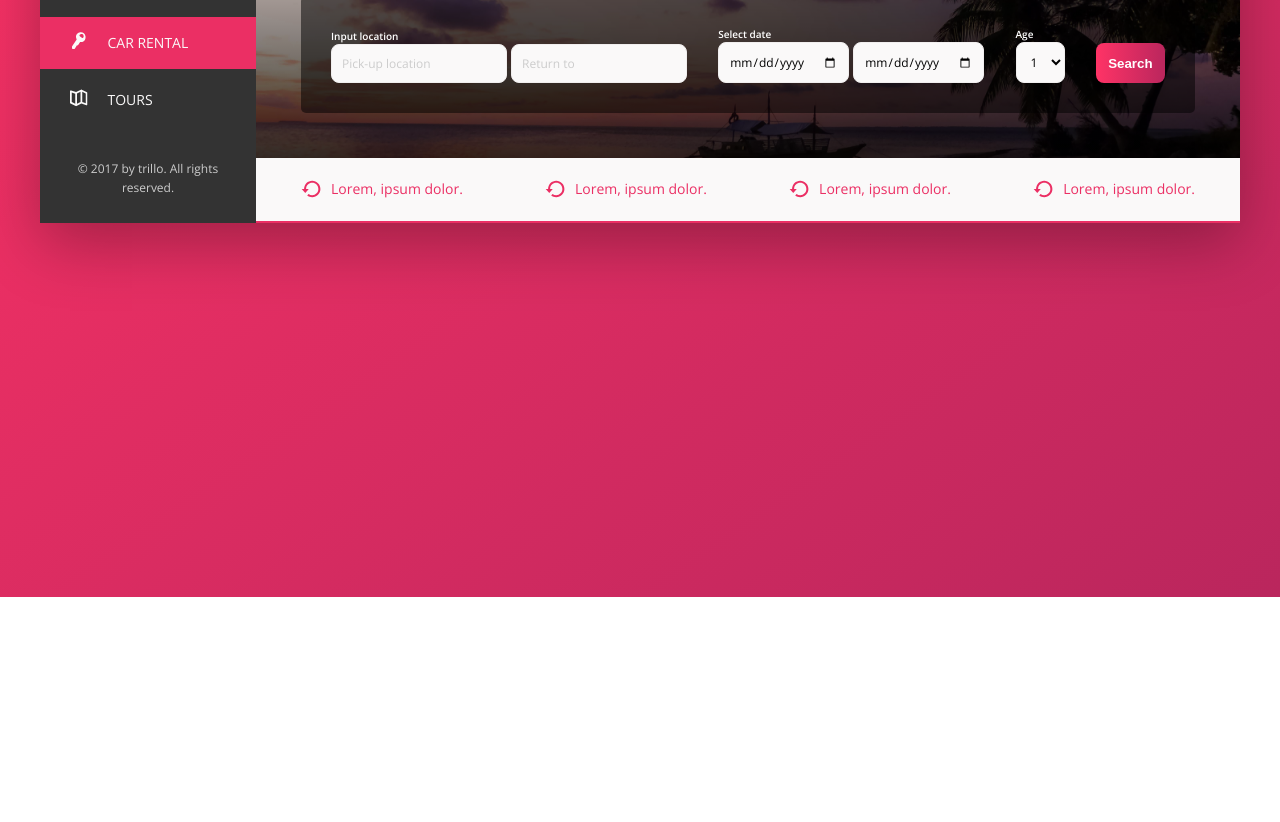
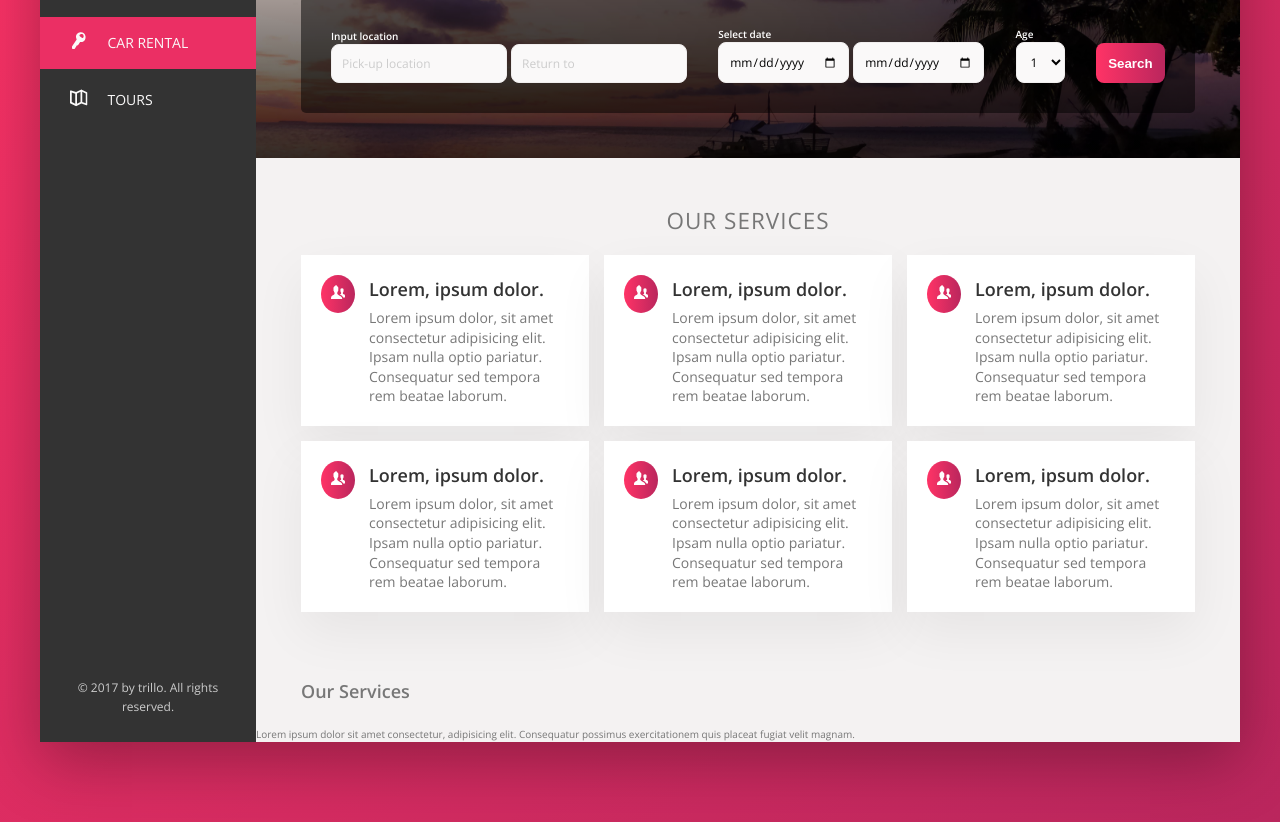
Before and after one commit to pauliversonc/trillo, a website: page pages/car-rental.html in a window 1280 px wide. Shown: the part 283-1105 px from the top of the page. Before the commit the page ends 880 px from the top, so only its background shows below. Drawn offline with nearby package versions, Linux system fonts and the light colour scheme.

Commit message:
Update: card component added

```diff
--- a/pages/car-rental.html
+++ b/pages/car-rental.html
@@ -108,8 +108,10 @@
                         <div class="rent__form-group">
                             <label class="rent__label" for="rentFrom">Input location</label>
                             <div class="rent__form-wrap">
-                                <input type="text" placeholder="Pick-up location" name="rentFrom" id="rentFrom" class="rent__input">
-                                <input type="text" placeholder="Return to" name="rentto" id="rentto" class="rent__input">
+                                <input type="text" placeholder="Pick-up location" name="rentFrom" id="rentFrom"
+                                    class="rent__input">
+                                <input type="text" placeholder="Return to" name="rentto" id="rentto"
+                                    class="rent__input">
                             </div>
 
                         </div>
@@ -137,35 +139,127 @@
 
                 </div>
 
-                <div class="rent__deals">
+                <div class="rent__abouts">
+                    <h5 class="rent__heading u-mb-m">
+                        Our services
+                    </h5>
 
-                    <div class="rent__deal">
-                        <svg class="rent__deal-icon">
-                            <use xlink:href="../img/sprite.svg#icon-ccw"></use>
+                    <div class="rent__container">
+
+                        <div class="card">
+
+                            <div class="card__icon-wrapper">
+                                <div class="card__icon-box">
+                                    <svg class="card__icon">
+                                        <use xlink:href="../img/sprite.svg#icon-users"></use>
                                     </svg>
-                        <span class="rent__text">Lorem, ipsum dolor.</span>
+                                </div>
                             </div>
 
-                    <div class="rent__deal">
-                        <svg class="rent__deal-icon">
-                            <use xlink:href="../img/sprite.svg#icon-ccw"></use>
-                        </svg>
-                        <span class="rent__text">Lorem, ipsum dolor.</span>
+                            <div class="card__body">
+                                <div class="card__title">Lorem, ipsum dolor.</div>
+                                <div class="card__text">Lorem ipsum dolor, sit amet consectetur adipisicing elit. Ipsam
+                                    nulla optio pariatur. Consequatur sed tempora rem beatae laborum.</div>
+                            </div>
                         </div>
 
-                    <div class="rent__deal">
-                        <svg class="rent__deal-icon">
-                            <use xlink:href="../img/sprite.svg#icon-ccw"></use>
+                        <div class="card">
+
+                            <div class="card__icon-wrapper">
+                                <div class="card__icon-box">
+                                    <svg class="card__icon">
+                                        <use xlink:href="../img/sprite.svg#icon-users"></use>
                                     </svg>
-                        <span class="rent__text">Lorem, ipsum dolor.</span>
+                                </div>
                             </div>
 
-                    <div class="rent__deal">
-                        <svg class="rent__deal-icon">
-                            <use xlink:href="../img/sprite.svg#icon-ccw"></use>
+                            <div class="card__body">
+                                <div class="card__title">Lorem, ipsum dolor.</div>
+                                <div class="card__text">Lorem ipsum dolor, sit amet consectetur adipisicing elit. Ipsam
+                                    nulla optio pariatur. Consequatur sed tempora rem beatae laborum.</div>
+                            </div>
+                        </div>
+
+                        <div class="card">
+
+                            <div class="card__icon-wrapper">
+                                <div class="card__icon-box">
+                                    <svg class="card__icon">
+                                        <use xlink:href="../img/sprite.svg#icon-users"></use>
                                     </svg>
-                        <span class="rent__text">Lorem, ipsum dolor.</span>
                                 </div>
+                            </div>
+
+                            <div class="card__body">
+                                <div class="card__title">Lorem, ipsum dolor.</div>
+                                <div class="card__text">Lorem ipsum dolor, sit amet consectetur adipisicing elit. Ipsam
+                                    nulla optio pariatur. Consequatur sed tempora rem beatae laborum.</div>
+                            </div>
+                        </div>
+
+                        <div class="card">
+
+                            <div class="card__icon-wrapper">
+                                <div class="card__icon-box">
+                                    <svg class="card__icon">
+                                        <use xlink:href="../img/sprite.svg#icon-users"></use>
+                                    </svg>
+                                </div>
+                            </div>
+
+                            <div class="card__body">
+                                <div class="card__title">Lorem, ipsum dolor.</div>
+                                <div class="card__text">Lorem ipsum dolor, sit amet consectetur adipisicing elit. Ipsam
+                                    nulla optio pariatur. Consequatur sed tempora rem beatae laborum.</div>
+                            </div>
+                        </div>
+
+                        <div class="card">
+
+                            <div class="card__icon-wrapper">
+                                <div class="card__icon-box">
+                                    <svg class="card__icon">
+                                        <use xlink:href="../img/sprite.svg#icon-users"></use>
+                                    </svg>
+                                </div>
+                            </div>
+
+                            <div class="card__body">
+                                <div class="card__title">Lorem, ipsum dolor.</div>
+                                <div class="card__text">Lorem ipsum dolor, sit amet consectetur adipisicing elit. Ipsam
+                                    nulla optio pariatur. Consequatur sed tempora rem beatae laborum.</div>
+                            </div>
+                        </div>
+
+                        <div class="card">
+
+                            <div class="card__icon-wrapper">
+                                <div class="card__icon-box">
+                                    <svg class="card__icon">
+                                        <use xlink:href="../img/sprite.svg#icon-users"></use>
+                                    </svg>
+                                </div>
+                            </div>
+
+                            <div class="card__body">
+                                <div class="card__title">Lorem, ipsum dolor.</div>
+                                <div class="card__text">Lorem ipsum dolor, sit amet consectetur adipisicing elit. Ipsam
+                                    nulla optio pariatur. Consequatur sed tempora rem beatae laborum.</div>
+                            </div>
+                        </div>
+
+
+
+                    </div>
+                </div>
+
+
+                <div class="rent__services">
+                    <h3 class="heading__tertiary rent__services-title">Our Services</h3>
+                    <p class="rent__paragraph">
+                        Lorem ipsum dolor sit amet consectetur, adipisicing elit. Consequatur possimus exercitationem
+                        quis placeat fugiat velit magnam.
+                    </p>
                 </div>
             </main>
 
--- /dev/null
+++ b/sass/components/_card.scss
@@ -0,0 +1,42 @@
+.card {
+  display: flex;
+  gap: 1.4rem;
+  background-color: #fff;
+  padding: 2rem;
+
+  box-shadow: var(--shadow-l);
+
+
+  &__icon-box {
+    border-radius: 50%;
+    background-image: linear-gradient(to right, var(--primary-light), var(--primary-dark));
+    padding: 1rem;
+
+  }
+
+  &__icon {
+    height: 1.4rem;
+    width: 1.4rem;
+    fill: #fff;
+  }
+
+  &__body {
+    display: flex;
+    flex-direction: column;
+  }
+
+  &__title {
+    font-size: 1.8rem;
+    font-weight: 600;
+    margin-bottom: .4rem;
+    color: var(--grey-dark-1);
+
+  }
+
+  &__text {
+    font-size: 1.4rem;
+    font-weight: 300;
+    line-height: 1.4;
+    color: var(--grey-dark-2);
+  }
+}
--- a/sass/layout/_flight-view.scss
+++ b/sass/layout/_flight-view.scss
@@ -7,5 +7,5 @@
   grid-template-columns: 55% auto;
   gap: 4.5rem;
 
-
+  // background-color: red;
 }
--- a/sass/layout/_rent-view.scss
+++ b/sass/layout/_rent-view.scss
@@ -1,6 +1,13 @@
 .rent {
   width: 100%;
+  background-color: var(--grey-light-2);
 
+  &__heading {
+    font-size: 2.25rem;
+    font-weight: 300;
+    text-transform: uppercase;
+    letter-spacing: 1px;
+  }
   &__wrapper {
 
     display: flex;
@@ -93,36 +100,22 @@
     @include buttonPri;
   }
 
-  &__deals {
-    display: flex;
-    border-bottom: 2px solid var(--primary);
-    padding: 2rem 4.5rem;
-    justify-content: space-between;
-  }
+  &__abouts {
 
-  &__deal {
-    display: flex;
-    align-items: center;
-    gap: 1rem;
-    // background-color: red;
-    color: var(--primary);
+    margin: 4.5rem;
 
   }
 
-  &__deal-icon {
-    width: 2rem;
-    height: 2rem;
-    fill: currentColor;
-
-  }
-
-  &__text{
-    font-size: 1.4rem;
-    color: currentColor;
-    font-weight: 400;
+  &__container {
+    display: grid;
+    grid-template-columns: repeat(3, 1fr);
+    gap: 1.5rem;
   }
 
 
+  &__services-title {
+    padding: 2rem 4.5rem;
+  }
 
 
 }
--- a/sass/main.scss
+++ b/sass/main.scss
@@ -18,6 +18,7 @@
 @import "components/info";
 @import "components/flights";
 @import "components/carousel";
+@import "components/card";
 
 
 @import "layout/container";
```
Also changed, not shown: css/style.css. Lines whose indentation alone changed are shown as unchanged.
